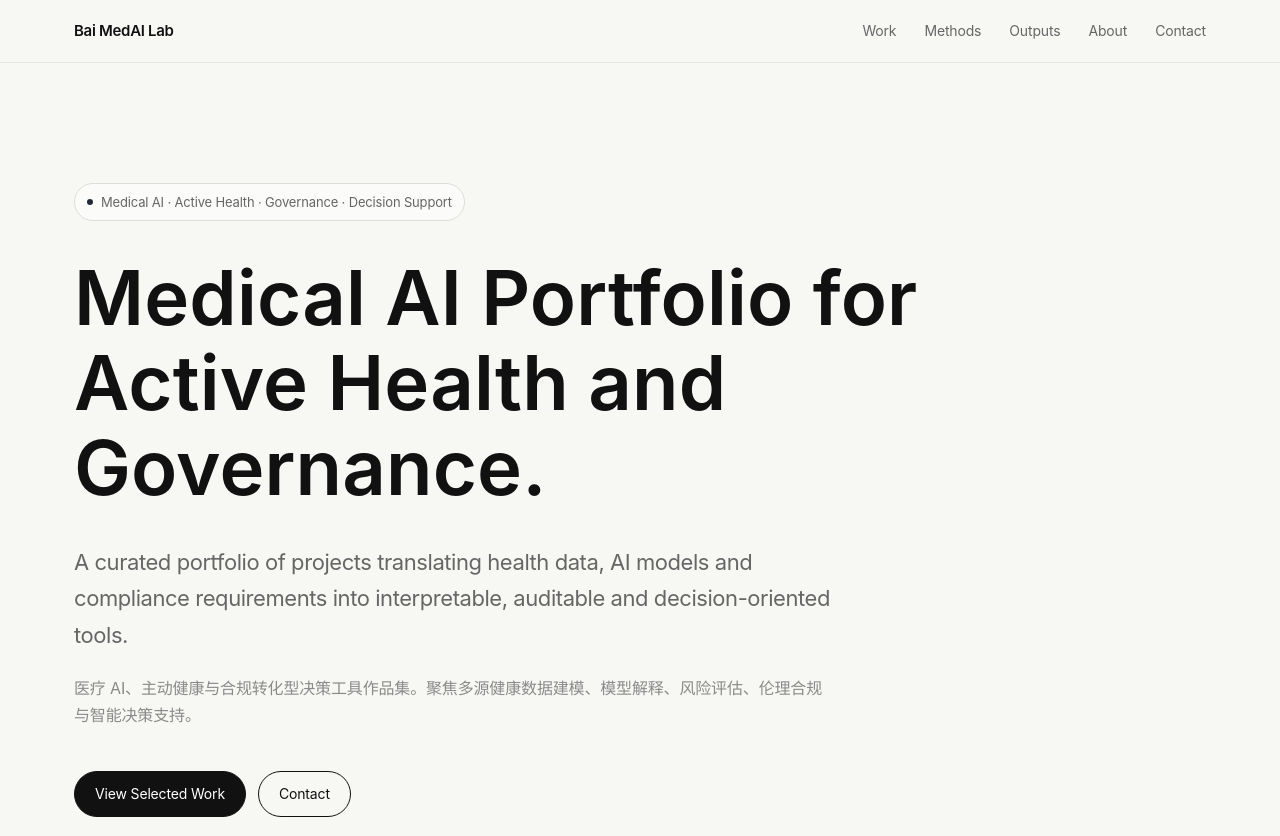
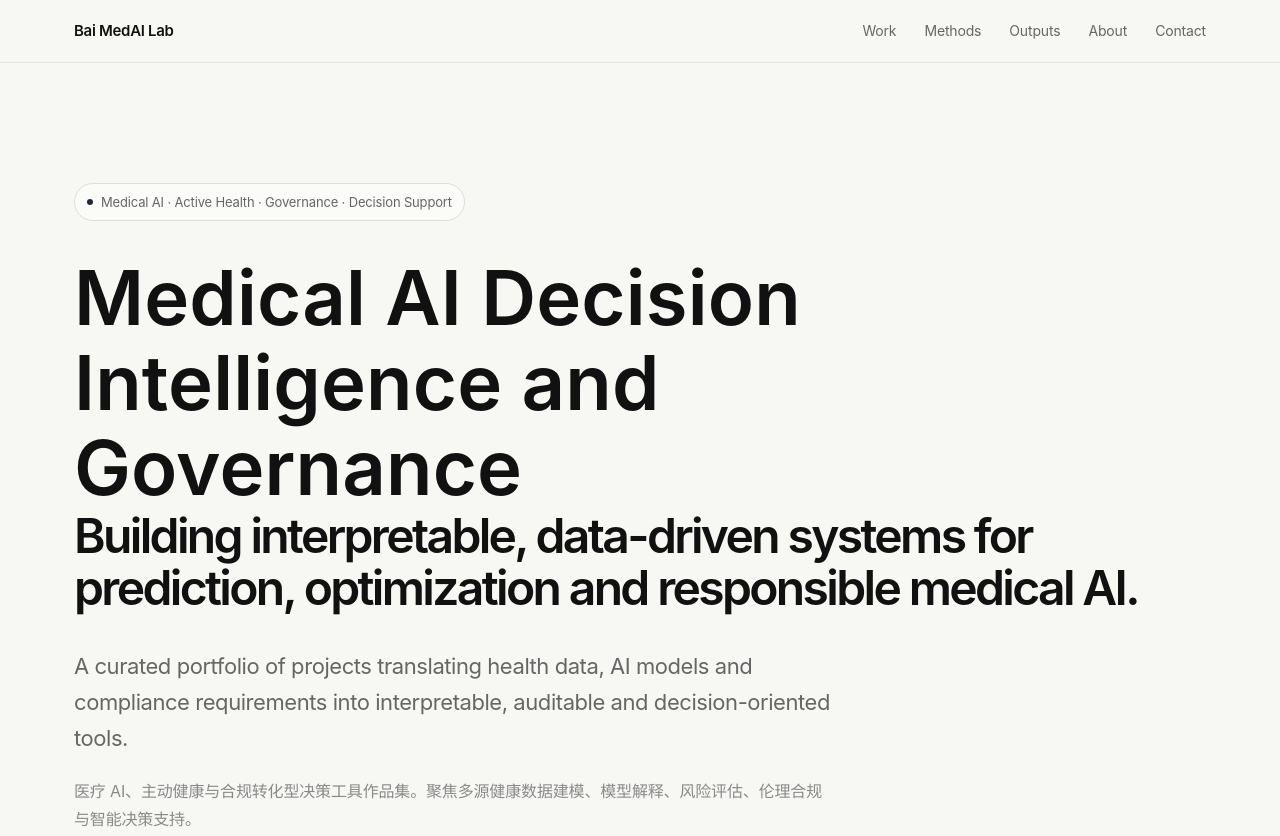
Before and after one commit to fangyunbai/bai-medai-site, a plain HTML site: page index.html in a window 1280 px wide. Shown: the top 836 px of the page. Drawn offline with Linux system fonts and the light colour scheme.

Commit message:
Update index.html

```diff
--- a/index.html
+++ b/index.html
@@ -488,8 +488,12 @@
       </div>
 
       <h1>
-        Medical AI Portfolio for Active Health and Governance.
+        Medical AI Decision Intelligence and Governance
       </h1>
+
+      <h2>
+        Building interpretable, data-driven systems for prediction, optimization and responsible medical AI.
+      </h2>
 
       <p class="hero-subtitle">
         A curated portfolio of projects translating health data, AI models and
```
